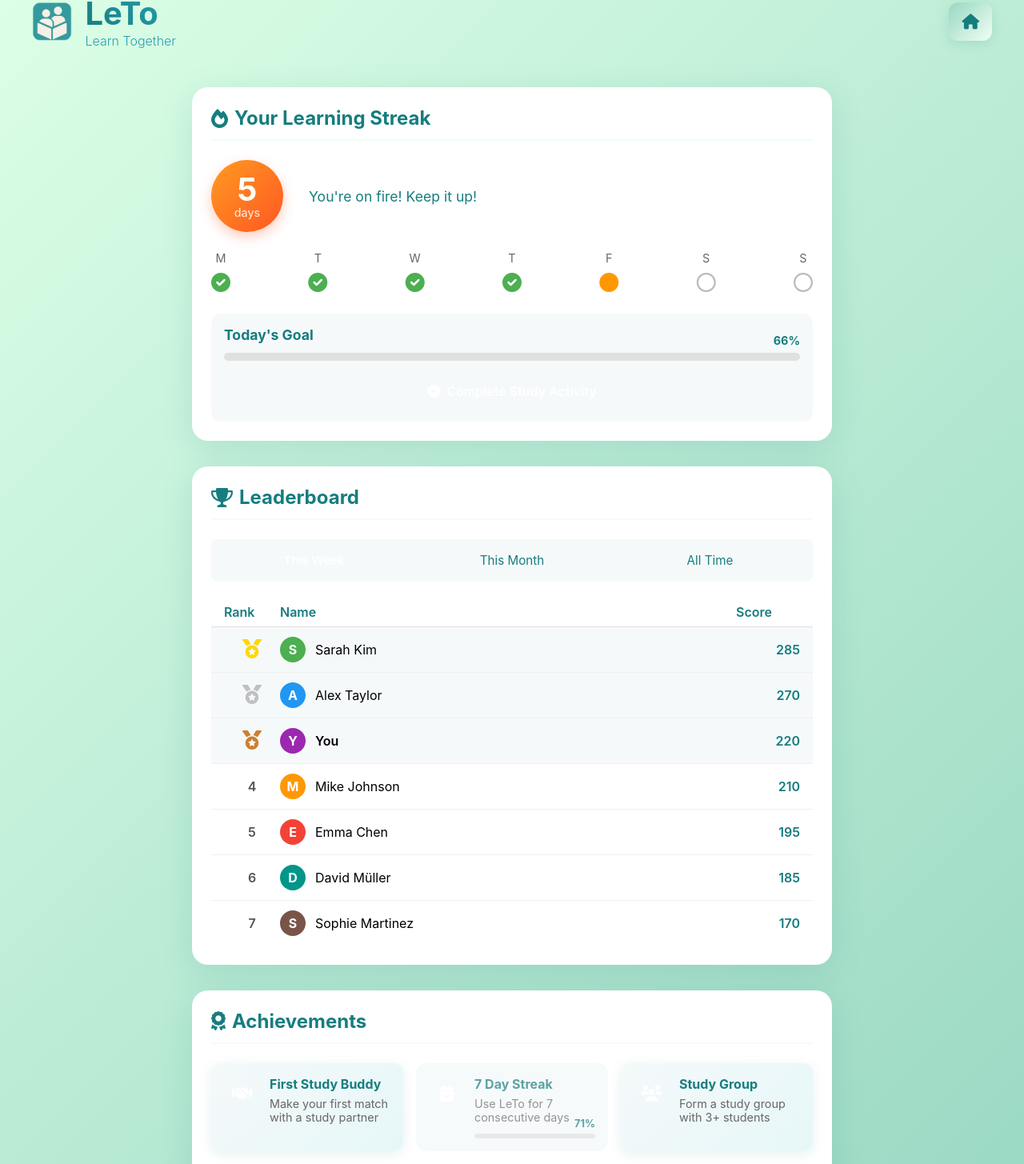
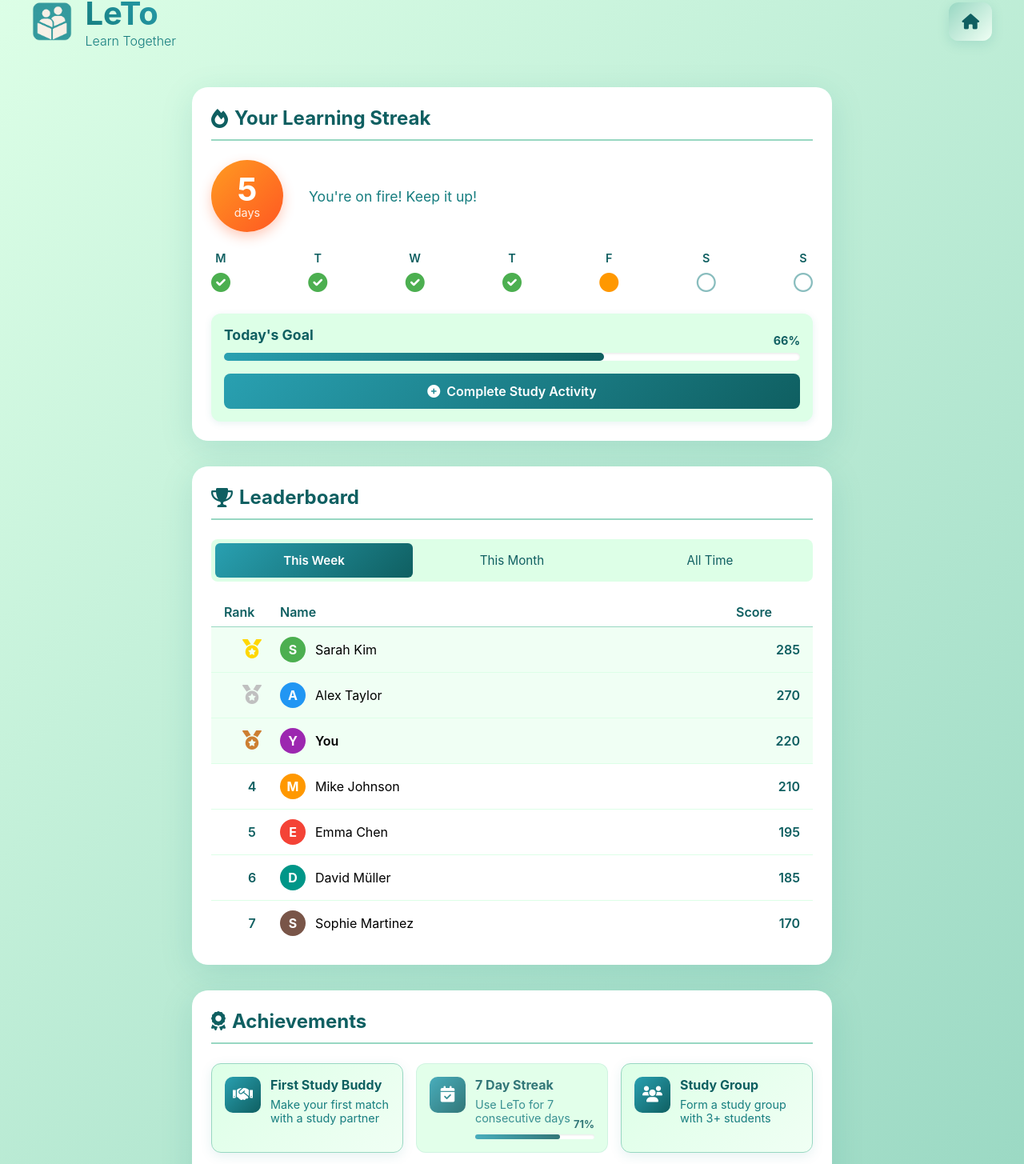
Before and after one commit to JoDi-2903/LeTo-Hackathon, a Vue app in the folder LeTo/: page /competition in a window 1280 px wide. Shown: the part 40-1495 px from the top of the page at 80% size. Built offline with nearby package versions, Linux system fonts and the light colour scheme.

Commit message:
updated colors to fit defined schema and improve readability

```diff
--- a/LeTo/src/views/GamificationPage.vue
+++ b/LeTo/src/views/GamificationPage.vue
@@ -361,7 +361,7 @@ export default {
 
 .app-subtitle {
   font-size: 1rem;
-  color: var(--teal);
+  color: var(--teal-green);
   margin: 0;
   font-weight: 300;
 }
@@ -375,7 +375,7 @@ export default {
 
 .home-toggle {
   background: linear-gradient(135deg, var(--spearmint), var(--mint-light));
-  color: var(--teal-green);
+  color: var(--teal-dark);
   border: none;
   border-radius: 12px;
   padding: 0.75rem 1rem;
@@ -411,14 +411,14 @@ export default {
 }
 
 .section-title {
-  color: var(--teal-green);
+  color: var(--teal-dark);
   margin-top: 0;
   margin-bottom: 1.5rem;
   font-size: 1.5rem;
   display: flex;
   align-items: center;
   gap: 0.5rem;
-  border-bottom: 2px solid var(--mint-light);
+  border-bottom: 2px solid var(--spearmint);
   padding-bottom: 0.75rem;
 }
 
@@ -477,7 +477,8 @@ export default {
 
 .day-name {
   font-size: 0.9rem;
-  color: #666;
+  color: var(--teal-dark);
+  font-weight: 600;
 }
 
 .day-icon {
@@ -493,34 +494,37 @@ export default {
 }
 
 .day-future .day-icon {
-  color: #BBBBBB;
+  color: var(--teal-green);
+  opacity: 0.5;
 }
 
 /* Daily Goal */
 .daily-goal {
-  background-color: #f5f9fa;
+  background-color: var(--mint);
   padding: 1rem;
   border-radius: 12px;
+  box-shadow: var(--shadow-light);
 }
 
 .daily-goal h3 {
   margin-top: 0;
   margin-bottom: 0.75rem;
-  color: var(--teal-green);
+  color: var(--teal-dark);
   font-size: 1.1rem;
 }
 
 .progress-container {
   height: 10px;
-  background-color: #e0e0e0;
+  background-color: white;
   border-radius: 5px;
   margin-bottom: 1rem;
   position: relative;
+  box-shadow: inset 0 1px 3px rgba(0, 0, 0, 0.1);
 }
 
 .progress-bar {
   height: 100%;
-  background: linear-gradient(90deg, var(--teal-light), var(--teal-green));
+  background: linear-gradient(90deg, var(--teal), var(--teal-dark));
   border-radius: 5px;
   transition: width 0.5s ease;
 }
@@ -530,12 +534,12 @@ export default {
   right: 0;
   top: -1.5rem;
   font-size: 0.9rem;
-  color: var(--teal-green);
+  color: var(--teal-dark);
   font-weight: bold;
 }
 
 .btn-activity {
-  background: linear-gradient(135deg, var(--teal-light), var(--teal));
+  background: linear-gradient(135deg, var(--teal), var(--teal-dark));
   color: white;
   border: none;
   border-radius: 8px;
@@ -565,7 +569,7 @@ export default {
 .leaderboard-tabs {
   display: flex;
   margin-bottom: 1.25rem;
-  background-color: #f5f9fa;
+  background-color: var(--mint);
   border-radius: 8px;
   padding: 0.3rem;
 }
@@ -577,13 +581,13 @@ export default {
   padding: 0.75rem;
   cursor: pointer;
   font-size: 0.95rem;
-  color: var(--teal-green);
+  color: var(--teal-dark);
   border-radius: 6px;
   transition: all 0.2s ease;
 }
 
 .tab-button.active {
-  background: linear-gradient(135deg, var(--teal-light), var(--teal));
+  background: linear-gradient(135deg, var(--teal), var(--teal-dark));
   color: white;
   font-weight: 600;
 }
@@ -593,8 +597,8 @@ export default {
   grid-template-columns: 70px 1fr 80px;
   padding: 0.5rem 1rem;
   font-weight: 600;
-  color: var(--teal-green);
-  border-bottom: 1px solid #e0e0e0;
+  color: var(--teal-dark);
+  border-bottom: 1px solid var(--spearmint);
 }
 
 .leaderboard-item {
@@ -602,7 +606,7 @@ export default {
   grid-template-columns: 70px 1fr 80px;
   padding: 0.75rem 1rem;
   align-items: center;
-  border-bottom: 1px solid #f0f0f0;
+  border-bottom: 1px solid var(--mint);
   transition: background-color 0.2s ease;
 }
 
@@ -611,7 +615,7 @@ export default {
 }
 
 .leaderboard-item:hover {
-  background-color: #f9f9f9;
+  background-color: var(--mint-light);
 }
 
 .leaderboard-item.current-user {
@@ -620,7 +624,7 @@ export default {
 }
 
 .leaderboard-item.top-three {
-  background-color: #f5f9fa;
+  background-color: var(--mint-light);
 }
 
 .medal {
@@ -644,7 +648,7 @@ export default {
   justify-content: center;
   align-items: center;
   font-weight: 600;
-  color: #555;
+  color: var(--teal-dark);
 }
 
 .user-info {
@@ -667,7 +671,7 @@ export default {
 .user-score {
   font-weight: 600;
   text-align: right;
-  color: var(--teal-green);
+  color: var(--teal-dark);
 }
 
 /* Achievements Styles */
@@ -678,19 +682,21 @@ export default {
 }
 
 .achievement-item {
-  background-color: #f5f9fa;
+  background-color: var(--mint);
   border-radius: 12px;
   padding: 1rem;
   display: flex;
   gap: 0.75rem;
-  opacity: 0.7;
+  opacity: 0.85;
   transition: all 0.3s ease;
+  border: 1px solid rgba(152, 215, 194, 0.3);
 }
 
 .achievement-unlocked {
   opacity: 1;
-  background: linear-gradient(135deg, #f5f9fa, #e6f7f8);
+  background: linear-gradient(135deg, var(--mint), var(--mint-light));
   box-shadow: 0 4px 15px rgba(22, 125, 127, 0.1);
+  border: 1px solid var(--spearmint);
 }
 
 .achievement-icon {
@@ -699,7 +705,7 @@ export default {
   align-items: center;
   width: 45px;
   height: 45px;
-  background: linear-gradient(135deg, var(--teal-light), var(--teal));
+  background: linear-gradient(135deg, var(--teal), var(--teal-dark));
   color: white;
   border-radius: 10px;
   font-size: 1.25rem;
@@ -713,25 +719,26 @@ export default {
 .achievement-info h3 {
   margin: 0 0 0.4rem 0;
   font-size: 1rem;
-  color: var(--teal-green);
+  color: var(--teal-dark);
 }
 
 .achievement-desc {
   margin: 0 0 0.75rem 0;
   font-size: 0.9rem;
-  color: #666;
+  color: var(--teal-green);
 }
 
 .achievement-progress {
   height: 6px;
-  background-color: #e0e0e0;
+  background-color: white;
   border-radius: 3px;
   position: relative;
+  box-shadow: inset 0 1px 2px rgba(0, 0, 0, 0.1);
 }
 
 .achievement-progress .progress-bar {
   height: 100%;
-  background: linear-gradient(90deg, var(--teal-light), var(--teal));
+  background: linear-gradient(90deg, var(--teal), var(--teal-dark));
   border-radius: 3px;
 }
 
@@ -740,7 +747,7 @@ export default {
   right: 0;
   top: -1.25rem;
   font-size: 0.8rem;
-  color: var(--teal-green);
+  color: var(--teal-dark);
 }
 
 /* Responsive Design */
```
